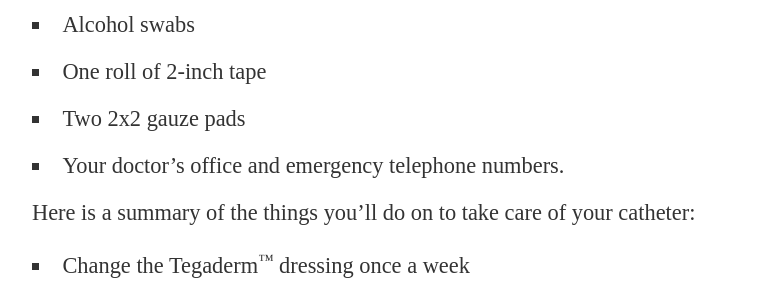
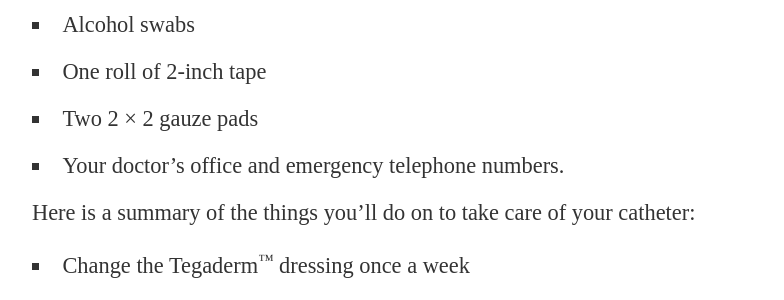
Before and after one commit to mskccpatiented/contentaudit, a Jekyll site: the page built from _posts/2012-11-19-auto-bmt-outpatient-guide-hybrid.md, in a window 1280 px wide and 900 px high, scrolled down 20423 px. Shown: the part 154-454 px from the top of the window, without its empty margins (128-912 px from the left). Built offline with Jekyll 4.4.1, drawn with Linux system fonts in a browser that asks for light colours; Markdown is read by kramdown in place of the engine named in the settings.

Commit message:
deploying BMT patient ed

```diff
--- a/_posts/2012-11-19-auto-bmt-outpatient-guide-hybrid.md
+++ b/_posts/2012-11-19-auto-bmt-outpatient-guide-hybrid.md
@@ -357,7 +357,7 @@ Prepare the following emergency kit and keep it with you at all times:
 * One toothless clamp
 * Alcohol swabs
 * One roll of 2-inch tape
-* Two 2x2 gauze pads
+* Two 2 &times; 2 gauze pads
 * Your doctor's office and emergency telephone numbers.
 
 Here is a summary of the things you'll do on to take care of your catheter:
```
Also changed, not shown: 1 other file.
